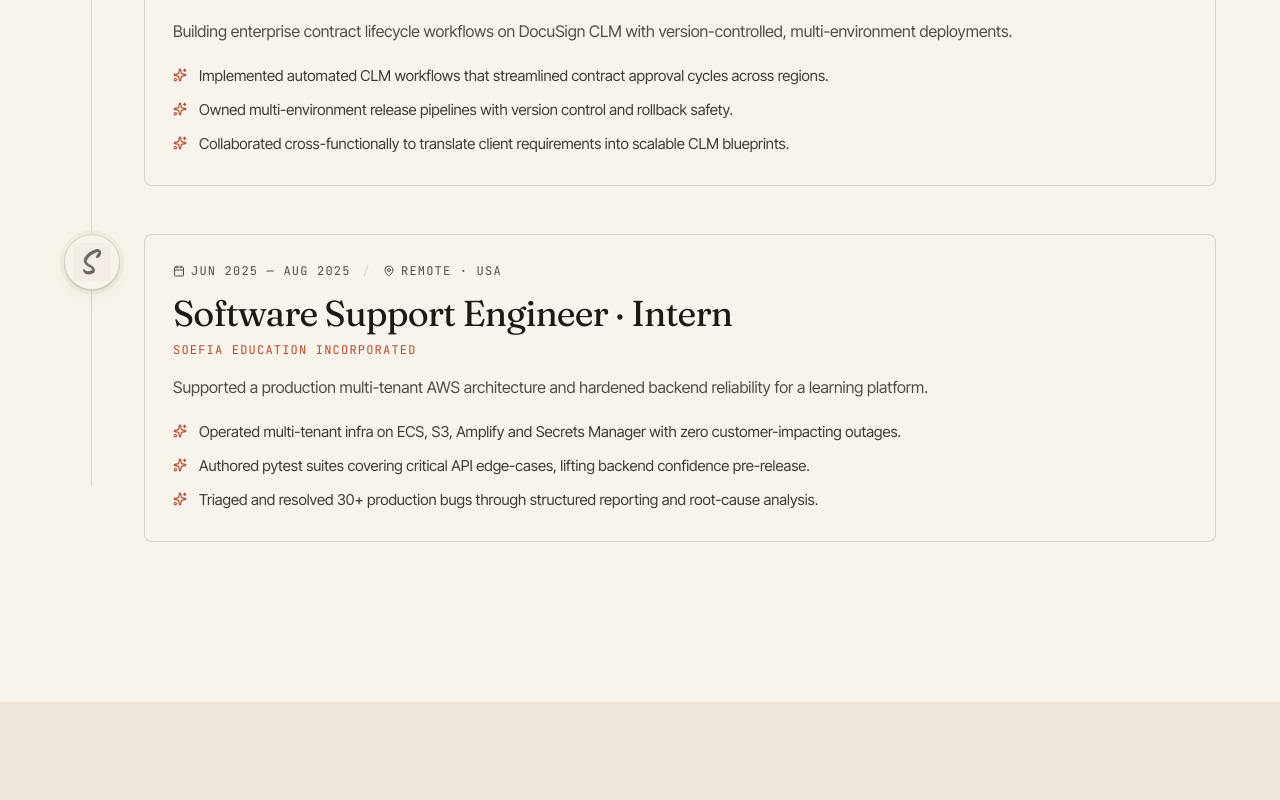
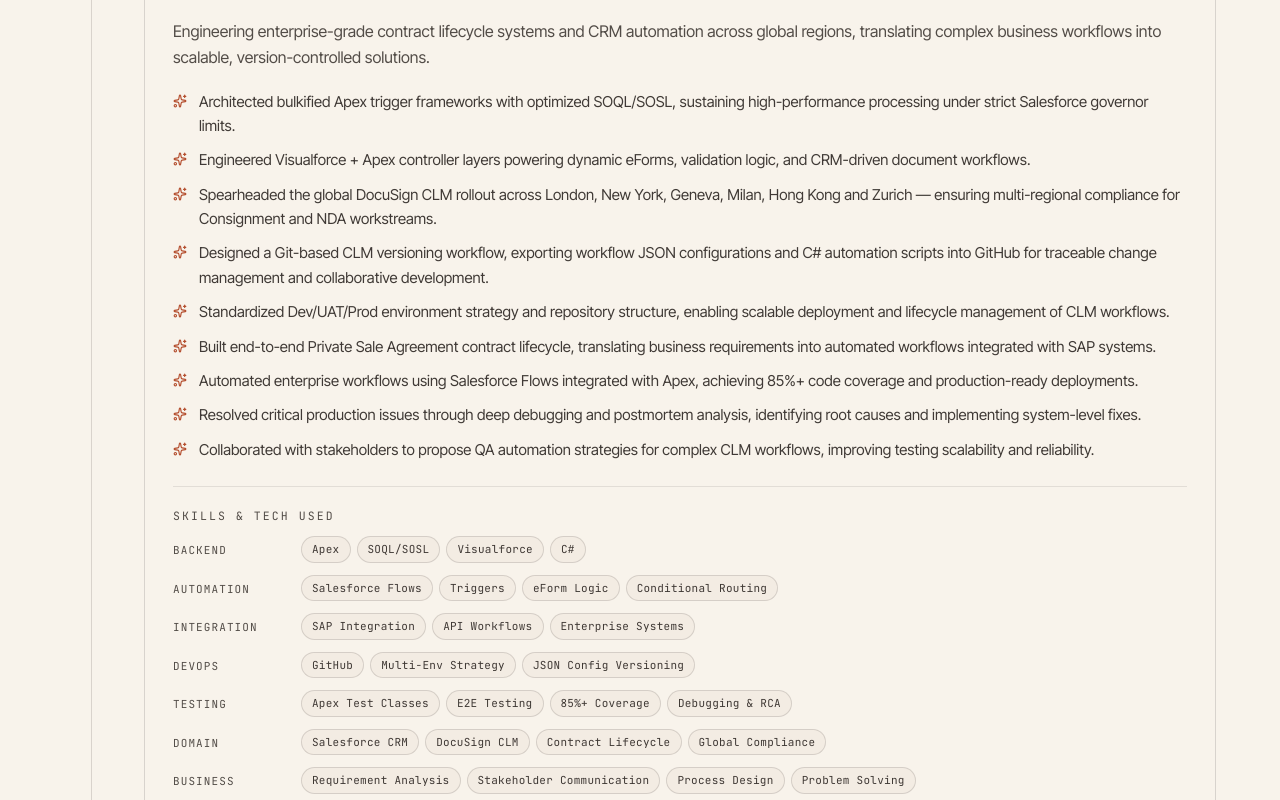
Before and after one commit to riyal-rj/Ritankar-Jana-Portfolio-Website-3.0, a React (Vite) app: page / in a window 1280 px wide. Shown: the part 7000-7800 px from the top of the page. Built offline with nearby package versions, Linux system fonts and the light colour scheme.

Commit message:
Update Experience.tsx

```diff
--- a/src/components/Experience.tsx
+++ b/src/components/Experience.tsx
@@ -3,6 +3,11 @@
 import { MapPin, Calendar, Sparkles } from "lucide-react";
 import logoCloudKaptan from "@/assets/logos/cloudkaptan.png";
 import logoIndependent from "@/assets/logos/independent.png";
+
+interface SkillGroup {
+  category: string;
+  items: string[];
+}
 
 interface Item {
   when: string;
@@ -11,6 +16,7 @@
   location: string;
   summary: string;
   achievements: string[];
+  skills: SkillGroup[];
   logo?: string;
   fallback: string;
 }
@@ -18,30 +24,53 @@
 const ITEMS: Item[] = [
  {
   when: "Nov 2025 — Present",
-    role: "Software Engineer Trainee",
+  role: "Software Engineer Trainee — Salesforce & DocuSign CLM",
   org: "CloudKaptan Consultancy Services",
   location: "Kolkata, India",
   summary:
-      "Building enterprise contract lifecycle workflows on DocuSign CLM with version-controlled, multi-environment deployments.",
+    "Engineering enterprise-grade contract lifecycle systems and CRM automation across global regions, translating complex business workflows into scalable, version-controlled solutions.",
   achievements: [
-      "Implemented automated CLM workflows that streamlined contract approval cycles across regions.",
-      "Owned multi-environment release pipelines with version control and rollback safety.",
-      "Collaborated cross-functionally to translate client requirements into scalable CLM blueprints.",
+    "Architected bulkified Apex trigger frameworks with optimized SOQL/SOSL, sustaining high-performance processing under strict Salesforce governor limits.",
+    "Engineered Visualforce + Apex controller layers powering dynamic eForms, validation logic, and CRM-driven document workflows.",
+    "Spearheaded the global DocuSign CLM rollout across London, New York, Geneva, Milan, Hong Kong and Zurich — ensuring multi-regional compliance for Consignment and NDA workstreams.",
+    "Designed a Git-based CLM versioning workflow, exporting workflow JSON configurations and C# automation scripts into GitHub for traceable change management and collaborative development.",
+    "Standardized Dev/UAT/Prod environment strategy and repository structure, enabling scalable deployment and lifecycle management of CLM workflows.",
+    "Built end-to-end Private Sale Agreement contract lifecycle, translating business requirements into automated workflows integrated with SAP systems.",
+    "Automated enterprise workflows using Salesforce Flows integrated with Apex, achieving 85%+ code coverage and production-ready deployments.",
+    "Resolved critical production issues through deep debugging and postmortem analysis, identifying root causes and implementing system-level fixes.",
+    "Collaborated with stakeholders to propose QA automation strategies for complex CLM workflows, improving testing scalability and reliability."
+  ],
+  skills: [
+    { category: "Backend", items: ["Apex", "SOQL/SOSL", "Visualforce", "C#"] },
+    { category: "Automation", items: ["Salesforce Flows", "Triggers", "eForm Logic", "Conditional Routing"] },
+    { category: "Integration", items: ["SAP Integration", "API Workflows", "Enterprise Systems"] },
+    { category: "DevOps", items: ["GitHub", "Multi-Env Strategy", "JSON Config Versioning"] },
+    { category: "Testing", items: ["Apex Test Classes", "E2E Testing", "85%+ Coverage", "Debugging & RCA"] },
+    { category: "Domain", items: ["Salesforce CRM", "DocuSign CLM", "Contract Lifecycle", "Global Compliance"] },
+    { category: "Business", items: ["Requirement Analysis", "Stakeholder Communication", "Process Design", "Problem Solving"] }
   ],
   logo: logoCloudKaptan,
   fallback: "CK",
 },
   {
     when: "Jun 2025 — Aug 2025",
-    role: "Software Support Engineer · Intern",
+    role: "Software Engineer · Intern",
     org: "Soefia Education Incorporated",
     location: "Remote · USA",
     summary:
-      "Supported a production multi-tenant AWS architecture and hardened backend reliability for a learning platform.",
+      "Owned reliability and infrastructure work on a multi-tenant AWS learning platform serving production traffic with zero customer-impacting outages.",
     achievements: [
-      "Operated multi-tenant infra on ECS, S3, Amplify and Secrets Manager with zero customer-impacting outages.",
-      "Authored pytest suites covering critical API edge-cases, lifting backend confidence pre-release.",
-      "Triaged and resolved 30+ production bugs through structured reporting and root-cause analysis.",
+      "Co-deployed a multi-tenant AWS architecture spanning ECS task definitions, S3 isolation per tenant, AWS Amplify namespaces and Secrets Manager-backed credential rotation.",
+      "Hardened backend resilience by uncovering and patching API edge-cases through targeted pytest suites, reducing regression escapes into staging.",
+      "Triaged and resolved 30+ production issues via structured functional testing and root-cause reporting, accelerating release cadence for the engineering team.",
+      "Partnered with senior engineers on tenant-isolation reviews and on-call response, contributing to a stable cross-region rollout.",
+    ],
+    skills: [
+      { category: "Backend", items: ["Python", "FastAPI", "REST APIs"] },
+      { category: "Cloud", items: ["AWS ECS", "S3", "Amplify", "Secrets Manager"] },
+      { category: "Testing", items: ["pytest", "Functional Testing", "Edge-Case Analysis"] },
+      { category: "Tools", items: ["GitHub", "CloudWatch", "Postman"] },
+      { category: "Domain", items: ["Multi-Tenant SaaS", "EdTech"] },
     ],
     logo: logoIndependent,
     fallback: "SE",
@@ -131,6 +160,35 @@
                       </li>
                     ))}
                   </ul>
+
+                  {/* Skills & Tech Used */}
+                  <div className="mt-6 border-t border-border/70 pt-5">
+                    <p className="eyebrow mb-3 text-[10px] md:text-[11px]">
+                      Skills & Tech Used
+                    </p>
+                    <div className="space-y-3">
+                      {it.skills.map((group) => (
+                        <div
+                          key={group.category}
+                          className="flex flex-col gap-2 sm:flex-row sm:items-start sm:gap-4"
+                        >
+                          <span className="shrink-0 font-mono text-[10px] uppercase tracking-widest text-ink-soft sm:w-28 sm:pt-1.5 md:text-[11px]">
+                            {group.category}
+                          </span>
+                          <div className="flex flex-wrap gap-1.5">
+                            {group.items.map((skill) => (
+                              <span
+                                key={skill}
+                                className="inline-flex items-center rounded-full border border-border bg-canvas-warm/50 px-2.5 py-1 font-mono text-[10px] tracking-wide text-foreground/85 transition-colors duration-200 hover:border-accent/50 hover:bg-canvas-warm hover:text-foreground md:text-[11px]"
+                              >
+                                {skill}
+                              </span>
+                            ))}
+                          </div>
+                        </div>
+                      ))}
+                    </div>
+                  </div>
                 </article>
               </li>
             </Reveal>
```
Lines whose indentation alone changed are shown as unchanged.
